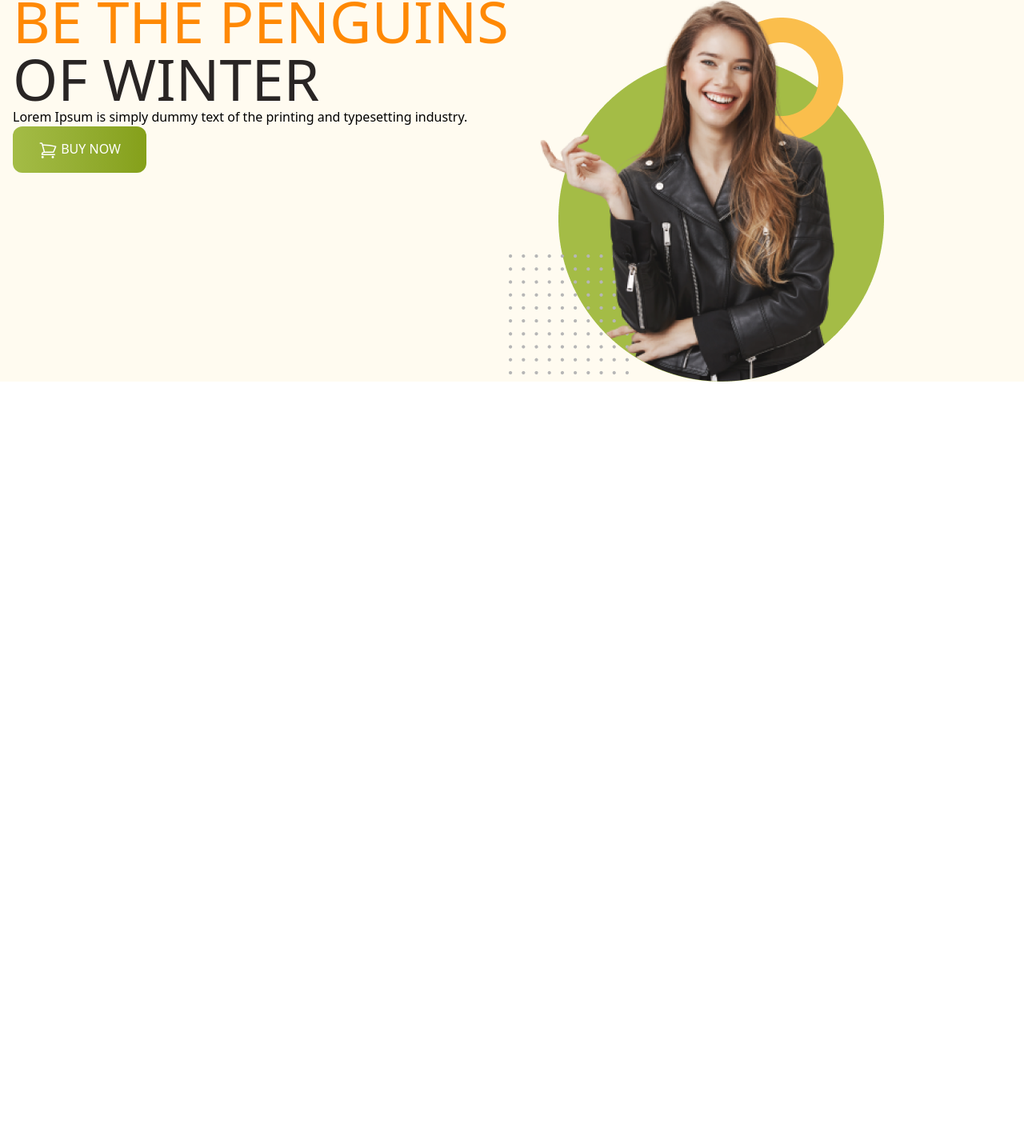
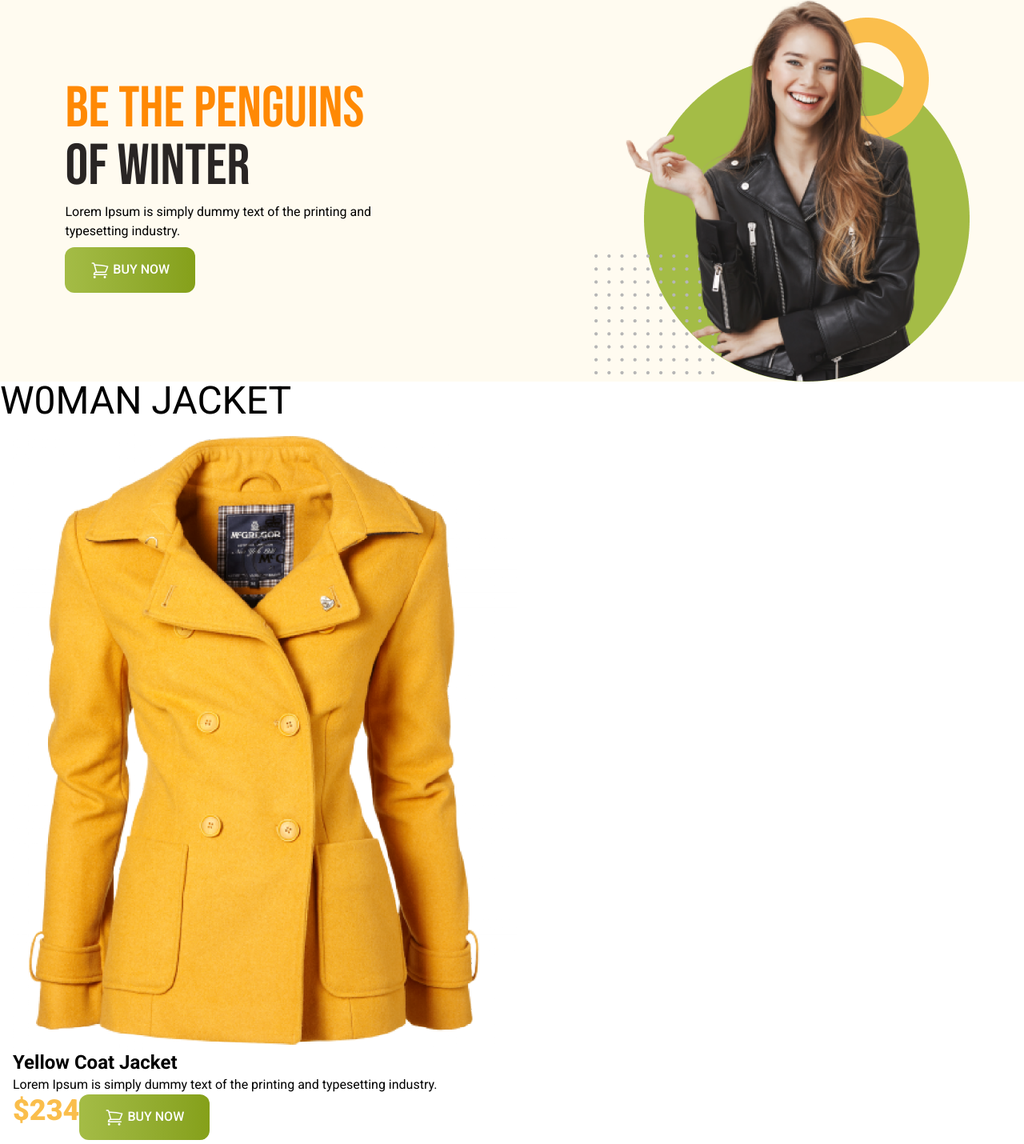
Before and after one commit to mdshorfuddinsiam/tailwind-css, a plain HTML site: page subfolder-1/penguin-fashion/index.html in a window 1280 px wide. Shown: the part 10-1440 px from the top of the page at 80% size. Before the commit the page ends 800 px from the top, so only its background shows below. Drawn offline with nearby package versions, Linux system fonts and the light colour scheme.

Commit message:
Google fonts with Tailwind and Setup custom card

```diff
--- a/subfolder-1/penguin-fashion/index.html
+++ b/subfolder-1/penguin-fashion/index.html
@@ -4,9 +4,24 @@
     <meta charset="UTF-8">
     <meta name="viewport" content="width=device-width, initial-scale=1.0">
     <title>Penguin Fashion</title>
+
+    <!-- Google Font -->
+    <link rel="preconnect" href="https://fonts.googleapis.com">
+    <link rel="preconnect" href="https://fonts.gstatic.com" crossorigin>
+    <link href="https://fonts.googleapis.com/css2?family=Bebas+Neue&family=Roboto:ital,wght@0,100..900;1,100..900&display=swap" rel="stylesheet">
+
     <script src="https://cdn.jsdelivr.net/npm/@tailwindcss/browser@4"></script>
+
+    <style>
+        .font-bebas-neue {
+            font-family: "Bebas Neue", sans-serif;
+        }
+        .font-roboto {
+            font-family: "Roboto", sans-serif;
+        }
+    </style>
 </head>
-<body>
+<body class="font-roboto">
 
     <header class="bg-[#FFFBF0] pl-4">
         <!-- Navbar Start -->
@@ -14,14 +29,14 @@
 
         </nav>
         <!-- Banner Start -->
-        <div class="md:flex">
+        <div class="md:flex items-center justify-around">
             <div class="">
-                <h1 class="text-7xl uppercase">
+                <h1 class="text-7xl uppercase font-bebas-neue mb-2">
                     <span class="text-orange-400">Be the Penguins</span>
                     <br>
                     <span class="text-stone-800">of Winter</span>
                 </h1>
-                <p>
+                <p class="w-4/5 mb-2">
                     Lorem Ipsum is simply dummy text of the printing and typesetting industry.
                 </p>
                 <button class="py-4 px-8 bg-gradient-to-r from-[#A4BC46] to-[#85A019] rounded-xl text-white font-medium">
@@ -37,7 +52,26 @@
         </div>
     </header>
     <main>
-
+        <!-- Women Jacket -->
+        <section>
+            <h2 class="text-5xl uppercase">W0Man Jacket</h2>
+            <div class="">
+                <div class="p-4">
+                    <img src="images/jacket-1.png" alt="">
+                    <h5 class="text-2xl font-bold">Yellow Coat Jacket</h5>
+                    <p>Lorem Ipsum is simply dummy text of the printing and typesetting industry.</p>
+                    <div class="flex">
+                        <h3 class="text-[#FABE4C] font-black text-4xl">$234</h3>
+                        <button class="py-4 px-8 bg-gradient-to-r from-[#A4BC46] to-[#85A019] rounded-xl text-white font-medium">
+                            <svg xmlns="http://www.w3.org/2000/svg" fill="none" viewBox="0 0 24 24" stroke-width="1.5" stroke="currentColor" class="size-6 inline">
+                                <path stroke-linecap="round" stroke-linejoin="round" d="M2.25 3h1.386c.51 0 .955.343 1.087.835l.383 1.437M7.5 14.25a3 3 0 0 0-3 3h15.75m-12.75-3h11.218c1.121-2.3 2.1-4.684 2.924-7.138a60.114 60.114 0 0 0-16.536-1.84M7.5 14.25 5.106 5.272M6 20.25a.75.75 0 1 1-1.5 0 .75.75 0 0 1 1.5 0Zm12.75 0a.75.75 0 1 1-1.5 0 .75.75 0 0 1 1.5 0Z" />
+                            </svg>
+                            BUY NOW
+                        </button>
+                    </div>
+                </div>
+            </div>
+        </section>
     </main>
     <footer>
 
```
